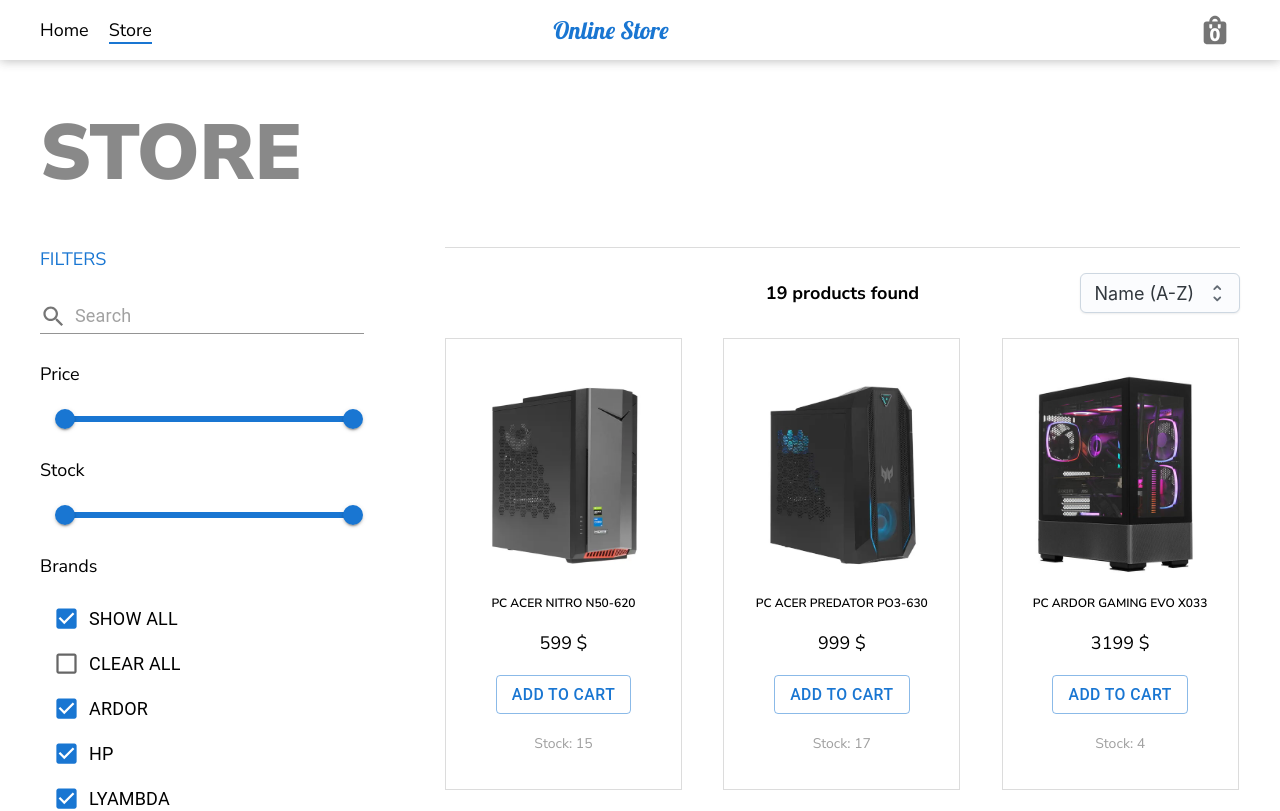
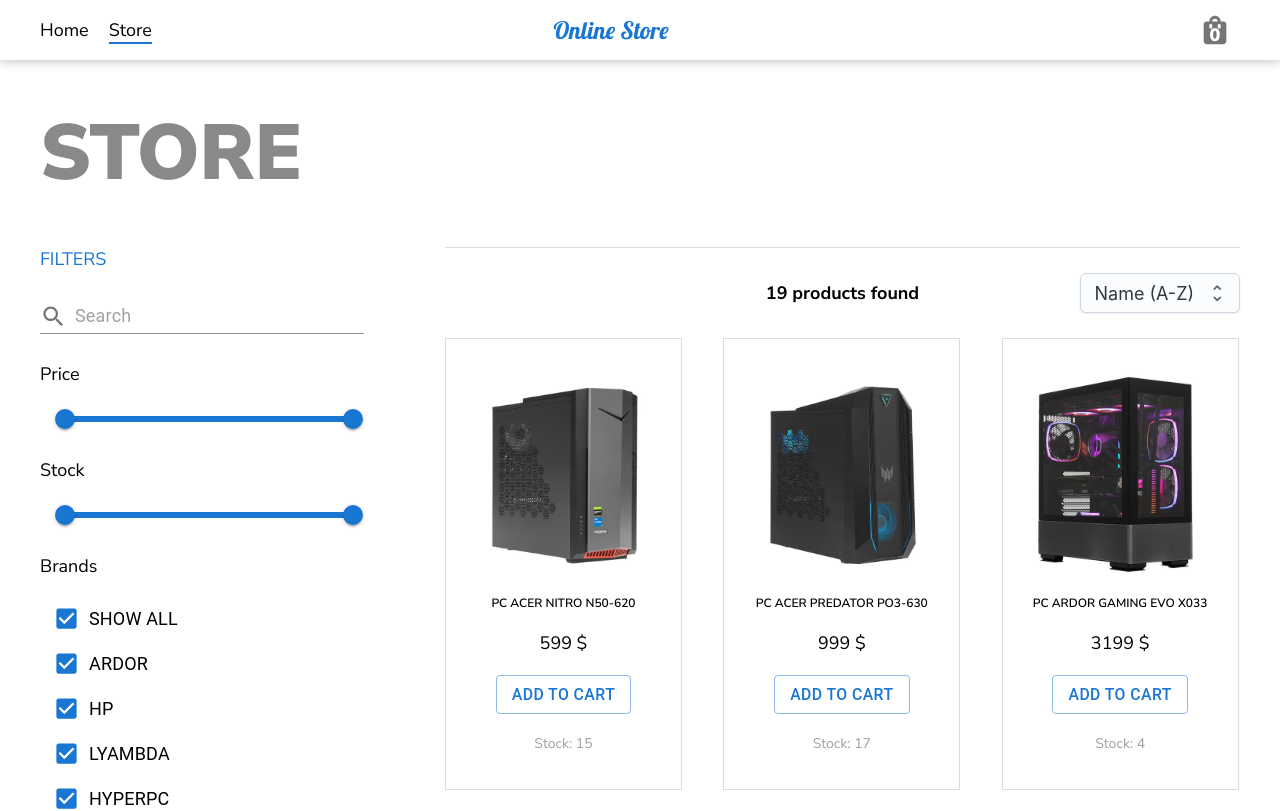
Before and after one commit to MikhailStn/online-store, a React (Vite) app: page /store in a window 1280 px wide. Shown: the top 811 px of the page. Built offline with nearby package versions, Linux system fonts and the light colour scheme.

Commit message:
feat: add final changes

```diff
--- a/src/components/storePageComponents/filters/filters.tsx
+++ b/src/components/storePageComponents/filters/filters.tsx
@@ -177,14 +177,16 @@
         <p>Brands</p>
         <FormGroup sx={{ paddingLeft: "15px" }}>
           <FormControlLabel
-            control={<Checkbox name="brand" onChange={() => dispatch(setAllBrands())} />}
+            control={
+              <Checkbox
+                name="brand"
+                onChange={() => {
+                  activeBrands.length == brands.length ? dispatch(clearAllBrands()) : dispatch(setAllBrands());
+                }}
+              />
+            }
             label={"SHOW ALL"}
-            checked={activeBrands == brands ? true : false}
-          />
-          <FormControlLabel
-            control={<Checkbox name="brand" onChange={() => dispatch(clearAllBrands())} />}
-            label={"CLEAR ALL"}
-            checked={activeBrands.length == 0 ? true : false}
+            checked={activeBrands.length == brands.length ? true : false}
           />
           {brands.map((el) => {
             return (
```
